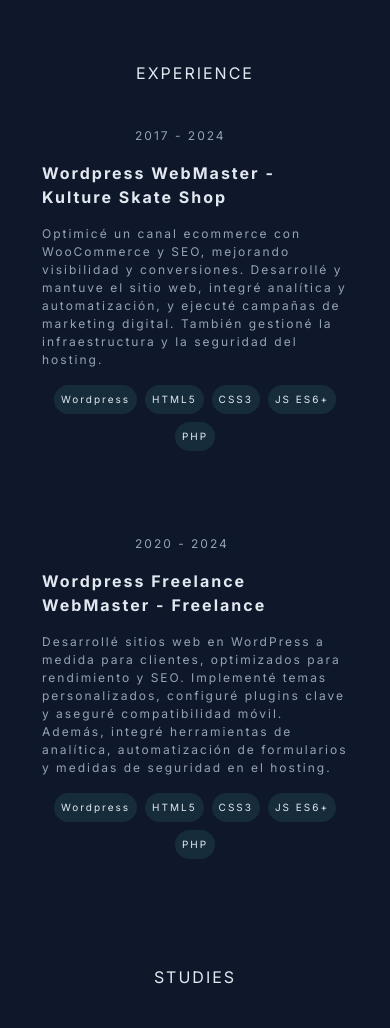
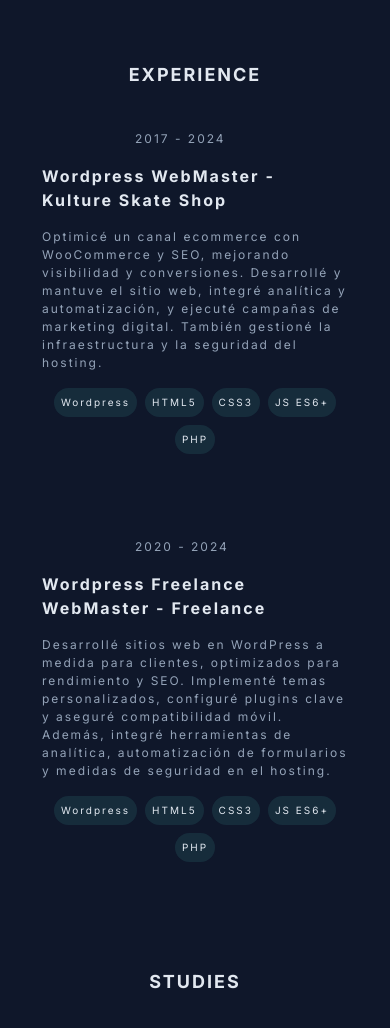
Before and after one commit to JJandula/Proyecto-Componentes, a website built with Vite: page components/index.html in a window 390 px wide. Shown: the part 979-2007 px from the top of the page. Built offline with nearby package versions, Linux system fonts and the light colour scheme.

Commit message:
style: titles mobile

```diff
--- a/components/src/components/Experience/Experience.css
+++ b/components/src/components/Experience/Experience.css
@@ -64,7 +64,8 @@
 @media (max-width: 1249px) {
   .experienceTitle {
     margin: 4rem 2rem 0rem;
-    font-size: 16px;
+    font-size: 18px;
+    font-weight: 700;
   }
   .experienceDiv {
     display: flex;
--- a/components/src/components/Projects/Projects.css
+++ b/components/src/components/Projects/Projects.css
@@ -21,6 +21,7 @@
 @media (max-width: 1249px) {
     .projectsTitle {
         margin: 4rem 2rem 0rem;
-        font-size: 16px;
+        font-size: 18px;
+        font-weight: 700;
     }
 }
--- a/components/src/components/Studies/Studies.css
+++ b/components/src/components/Studies/Studies.css
@@ -12,6 +12,7 @@
 @media (max-width: 1249px) {
     .studiesTitle {
         margin: 4rem 2rem 0rem;
-        font-size: 16px;
+        font-size: 18px;
+        font-weight: 700;
     }
 }
```
